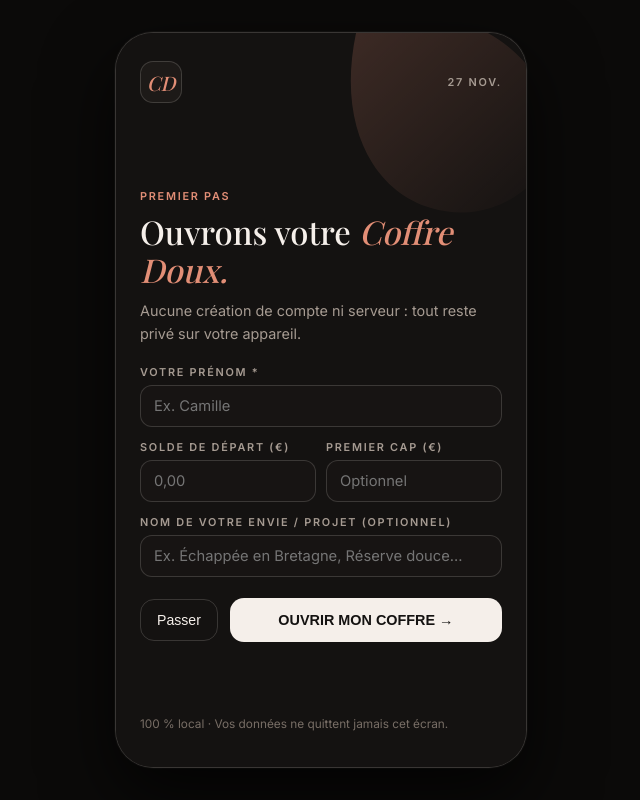
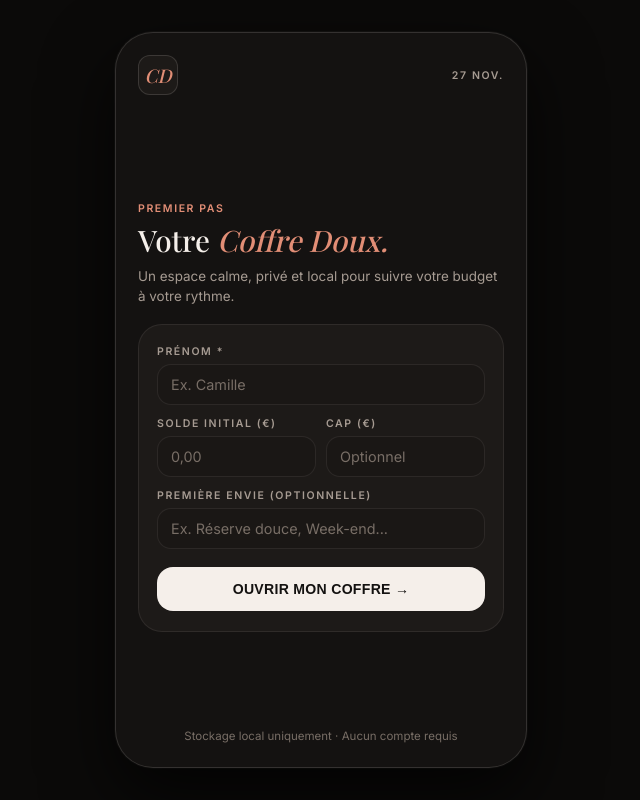
Before and after one commit to Guiwix-pro/coffre-doux, a plain HTML site: page index.html in a window 1280 px wide. Shown: the whole page, without its empty margins (319-959 px from the left). Drawn offline with nearby package versions, Linux system fonts and the light colour scheme; a web font is replaced by a local one.

Commit message:
Update index.html

```diff
--- a/index.html
+++ b/index.html
@@ -20,7 +20,7 @@
       --bg-app: #141211;
       --bg-card: #1D1A18;
       --bg-card-soft: #24201D;
-      --bg-input: #171413;
+      --bg-input: #1A1715;
       --text-main: #F5EFEA;
       --text-muted: #A69B92;
       --text-subtle: #786E66;
@@ -32,7 +32,7 @@
       --negative: #E08279;
       --negative-bg: rgba(224, 130, 121, 0.11);
       --border: rgba(245, 239, 234, 0.08);
-      --border-strong: rgba(245, 239, 234, 0.16);
+      --border-strong: rgba(245, 239, 234, 0.14);
     }
 
     * {
@@ -72,9 +72,9 @@
     }
 
     .label-caps {
-      font-size: 0.68rem;
+      font-size: 0.66rem;
       font-weight: 600;
-      letter-spacing: 0.16em;
+      letter-spacing: 0.15em;
       text-transform: uppercase;
       color: var(--text-muted);
     }
@@ -207,16 +207,17 @@
       background: var(--text-main);
       color: var(--bg-app);
       border: none;
-      border-radius: 14px;
-      padding: 12px 18px;
+      border-radius: 16px;
+      padding: 14px 18px;
       font-weight: 600;
-      font-size: 0.9rem;
+      font-size: 0.88rem;
+      letter-spacing: 0.02em;
       cursor: pointer;
       transition: transform 0.15s ease, opacity 0.15s ease;
     }
 
     .btn-cream:active {
-      transform: scale(0.97);
+      transform: scale(0.98);
     }
 
     .btn-ghost {
@@ -335,6 +336,7 @@
       background: var(--accent-soft);
     }
 
+    /* Écran d'entrée mobile épuré, centré et sobre */
     .welcome-screen {
       position: fixed;
       top: 0;
@@ -348,7 +350,7 @@
       display: flex;
       flex-direction: column;
       justify-content: space-between;
-      padding: 28px 24px 36px;
+      padding: 22px 22px calc(24px + env(safe-area-inset-bottom, 0px));
       overflow-y: auto;
     }
 
@@ -369,6 +371,15 @@
       display: none;
     }
 
+    .welcome-card {
+      background: var(--bg-card);
+      border: 1px solid var(--border);
+      border-radius: 24px;
+      padding: 20px 18px;
+      position: relative;
+      overflow: hidden;
+    }
+
     body.onboarding-open .app-shell {
       display: none;
     }
@@ -405,16 +416,22 @@
       width: 100%;
       background: var(--bg-input);
       color: var(--text-main);
-      border: 1px solid var(--border-strong);
-      border-radius: 12px;
+      border: 1px solid var(--border);
+      border-radius: 14px;
       padding: 11px 13px;
       font-family: inherit;
-      font-size: 0.92rem;
+      font-size: 0.9rem;
+      transition: border-color 0.18s ease, background 0.18s ease;
+    }
+
+    input::placeholder, textarea::placeholder {
+      color: var(--text-subtle);
     }
 
     input:focus, select:focus, textarea:focus {
       outline: none;
-      border-color: var(--accent);
+      border-color: rgba(226, 142, 118, 0.55);
+      background: #1F1B18;
     }
 
     .ed-switch {
@@ -509,68 +526,55 @@
 </head>
 <body>
   <div id="welcome-screen" class="welcome-screen">
-    <svg style="position:fixed;top:-30px;right:-30px;width:240px;height:240px;pointer-events:none;opacity:0.45;" viewBox="0 0 240 240" fill="none">
-      <path d="M45 10C110 -5 215 25 235 110C250 175 180 225 115 205C55 188 15 115 45 10Z" fill="url(#welcomeWaveGrad)" />
-      <defs>
-        <linearGradient id="welcomeWaveGrad" x1="40" y1="10" x2="220" y2="200" gradientUnits="userSpaceOnUse">
-          <stop stop-color="#E28E76" stop-opacity="0.45" />
-          <stop offset="1" stop-color="#E28E76" stop-opacity="0.03" />
-        </linearGradient>
-      </defs>
-    </svg>
-
     <div style="display:flex;align-items:center;justify-content:space-between;position:relative;z-index:2;">
-      <div style="width:42px;height:42px;border-radius:13px;background:var(--bg-card);border:1px solid var(--border-strong);display:flex;align-items:center;justify-content:center;color:var(--accent);font-family:'Playfair Display',serif;font-style:italic;font-size:1.25rem;">
+      <div style="width:40px;height:40px;border-radius:12px;background:var(--bg-card);border:1px solid var(--border-strong);display:flex;align-items:center;justify-content:center;color:var(--accent);font-family:'Playfair Display',serif;font-style:italic;font-size:1.18rem;">
         CD
       </div>
       <span class="label-caps" id="welcome-date-label"></span>
     </div>
 
-    <div style="position:relative;z-index:2;max-width:440px;margin:28px 0;">
-      <p class="label-caps" style="color:var(--accent);margin-bottom:10px;" id="welcome-greeting-small">PREMIER PAS</p>
-      <h1 class="font-serif-ed" style="font-size:2.05rem;line-height:1.15;font-weight:500;margin:0 0 12px;">
-        Ouvrons votre <span style="font-style:italic;color:var(--accent);">Coffre Doux.</span>
+    <div style="position:relative;z-index:2;margin:auto 0;padding:18px 0;">
+      <p class="label-caps" style="color:var(--accent);margin-bottom:8px;" id="welcome-greeting-small">PREMIER PAS</p>
+      <h1 class="font-serif-ed" style="font-size:1.85rem;line-height:1.18;font-weight:500;margin:0 0 8px;">
+        Votre <span style="font-style:italic;color:var(--accent);">Coffre Doux.</span>
       </h1>
-      <p style="color:var(--text-muted);line-height:1.55;font-size:0.9rem;margin:0 0 20px;">
-        Aucune création de compte ni serveur : tout reste privé sur votre appareil.
+      <p style="color:var(--text-muted);line-height:1.5;font-size:0.84rem;margin:0 0 18px;">
+        Un espace calme, privé et local pour suivre votre budget à votre rythme.
       </p>
 
-      <form id="onboarding-form" onsubmit="submitOnboarding(event)" style="display:flex;flex-direction:column;gap:13px;">
+      <div class="welcome-card">
+        <form id="onboarding-form" onsubmit="submitOnboarding(event)" style="display:flex;flex-direction:column;gap:12px;">
           <div>
-          <label class="label-caps" style="display:block;margin-bottom:6px;">VOTRE PRÉNOM *</label>
+            <label class="label-caps" style="display:block;margin-bottom:6px;">PRÉNOM *</label>
             <input type="text" id="onboard-name" placeholder="Ex. Camille" required />
           </div>
 
           <div style="display:grid;grid-template-columns:1fr 1fr;gap:10px;">
             <div>
-            <label class="label-caps" style="display:block;margin-bottom:6px;">SOLDE DE DÉPART (€)</label>
+              <label class="label-caps" style="display:block;margin-bottom:6px;">SOLDE INITIAL (€)</label>
               <input type="number" id="onboard-balance" step="0.01" placeholder="0,00" />
             </div>
             <div>
-            <label class="label-caps" style="display:block;margin-bottom:6px;">PREMIER CAP (€)</label>
+              <label class="label-caps" style="display:block;margin-bottom:6px;">CAP (€)</label>
               <input type="number" id="onboard-goal-target" step="1" min="1" placeholder="Optionnel" />
             </div>
           </div>
 
           <div>
-          <label class="label-caps" style="display:block;margin-bottom:6px;">NOM DE VOTRE ENVIE / PROJET (OPTIONNEL)</label>
-          <input type="text" id="onboard-goal-title" placeholder="Ex. Échappée en Bretagne, Réserve douce..." />
-        </div>
-
-        <div style="display:flex;align-items:center;justify-content:space-between;gap:12px;margin-top:8px;">
-          <button type="button" class="btn-ghost" onclick="skipOnboarding()" style="padding:12px 16px;">
-            Passer
-          </button>
-          <button type="submit" class="btn-cream" style="flex:1;padding:14px 18px;">
+            <label class="label-caps" style="display:block;margin-bottom:6px;">PREMIÈRE ENVIE (OPTIONNELLE)</label>
+            <input type="text" id="onboard-goal-title" placeholder="Ex. Réserve douce, Week-end..." />
+          </div>
+
+          <button type="submit" class="btn-cream" style="width:100%;margin-top:6px;">
             OUVRIR MON COFFRE →
           </button>
-        </div>
         </form>
       </div>
-
-    <div style="position:relative;z-index:2;">
-      <p style="color:var(--text-subtle);font-size:0.74rem;margin:0;">
-        100 % local · Vos données ne quittent jamais cet écran.
+    </div>
+
+    <div style="position:relative;z-index:2;text-align:center;">
+      <p style="color:var(--text-subtle);font-size:0.72rem;margin:0;">
+        Stockage local uniquement · Aucun compte requis
       </p>
     </div>
   </div>
@@ -1443,14 +1447,6 @@
       }
     }
 
-    function skipOnboarding() {
-      state.onboardingCompleted = true;
-      saveState();
-      document.body.classList.remove('onboarding-open');
-      document.getElementById('welcome-screen').classList.add('hidden');
-      triggerHapticFeedback();
-    }
-
     function syncWelcomeHeader() {
       const small = document.getElementById('welcome-greeting-small');
       const dateEl = document.getElementById('welcome-date-label');
@@ -1773,13 +1769,11 @@
       ctx.save();
       ctx.scale(s, s);
 
-      // Fond cacao velouté arrondi
       ctx.fillStyle = '#1D1A18';
       ctx.beginPath();
       ctx.roundRect(0, 0, 512, 512, 118);
       ctx.fill();
 
-      // Onde organique terracotta douce en arrière-plan
       const waveGrad = ctx.createLinearGradient(250, 40, 490, 290);
       waveGrad.addColorStop(0, 'rgba(226, 142, 118, 0.28)');
       waveGrad.addColorStop(1, 'rgba(226, 142, 118, 0.02)');
@@ -1792,14 +1786,12 @@
       ctx.closePath();
       ctx.fill();
 
-      // Liseré éditorial discret
       ctx.strokeStyle = 'rgba(226, 142, 118, 0.35)';
       ctx.lineWidth = 8;
       ctx.beginPath();
       ctx.roundRect(34, 34, 444, 444, 94);
       ctx.stroke();
 
-      // Anse supérieure du coffre
       ctx.strokeStyle = '#F5EFEA';
       ctx.lineWidth = 18;
       ctx.lineCap = 'round';
@@ -1812,7 +1804,6 @@
       ctx.lineTo(320, 174);
       ctx.stroke();
 
-      // Corps principal du coffre
       ctx.fillStyle = '#24201D';
       ctx.strokeStyle = '#F5EFEA';
       ctx.lineWidth = 18;
@@ -1821,7 +1812,6 @@
       ctx.fill();
       ctx.stroke();
 
-      // Ligne horizontale douce du couvercle / porte du coffre
       ctx.strokeStyle = 'rgba(245, 239, 234, 0.28)';
       ctx.lineWidth = 8;
       ctx.beginPath();
@@ -1829,14 +1819,12 @@
       ctx.lineTo(380, 246);
       ctx.stroke();
 
-      // Petits pieds discrets sous le coffre
       ctx.fillStyle = '#F5EFEA';
       ctx.beginPath();
       ctx.roundRect(146, 396, 36, 18, 9);
       ctx.roundRect(330, 396, 36, 18, 9);
       ctx.fill();
 
-      // Médaillon central de serrure terracotta
       ctx.fillStyle = '#1D1A18';
       ctx.strokeStyle = '#E28E76';
       ctx.lineWidth = 12;
@@ -1845,7 +1833,6 @@
       ctx.fill();
       ctx.stroke();
 
-      // Trou de serrure / point d'ancrage chaleureux
       ctx.fillStyle = '#E28E76';
       ctx.beginPath();
       ctx.arc(256, 278, 10, 0, Math.PI * 2);
```
Lines whose indentation alone changed are shown as unchanged.
